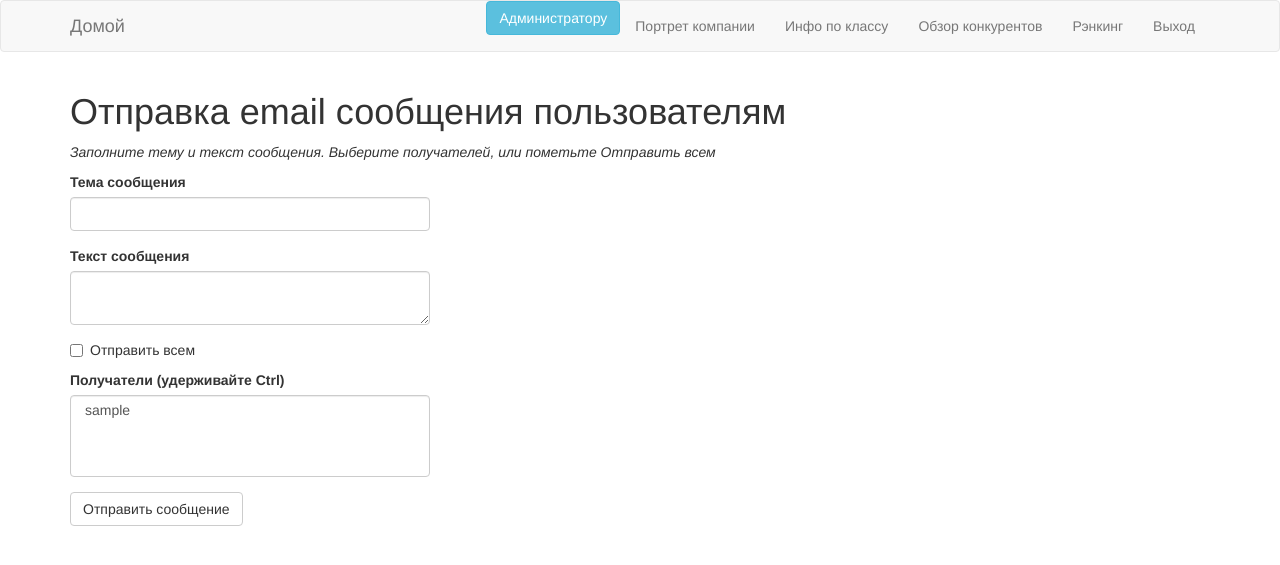
After one commit to mokhnatkin/insmkt, a Flask app: page /send_email_to_users in a window 1280 px wide. The commit adds this page. Shown: the top 565 px of the page. Run offline with Flask 2, Linux system fonts and the light colour scheme; a user stored in the database is signed in; tables that the repository leaves empty hold one stand-in row (values such as "Sample post"); some libraries are stand-ins or nearby versions.

Commit message:
emailing to users

```diff
--- a/app/forms.py
+++ b/app/forms.py
@@ -32,6 +32,12 @@ class RegistrationForm(FlaskForm):#зарегистрироваться
         user = User.query.filter_by(email=email.data).first()
         if user is not None:
             raise ValidationError('Пользователь с таким e-mail адресом уже зарегистрирован.')
+
+
+class EditUserForm(FlaskForm):#изменить пользователя
+    username = StringField('Логин',validators=[DataRequired()])
+    email = StringField('E-mail',validators=[DataRequired(), Email()])
+    submit = SubmitField('Изменить')
 
 
 class PostForm(FlaskForm):#опубликовать пост
@@ -228,3 +234,17 @@ class AddEditClassForm(FlaskForm):#добавить новый класс стр
     voluntary_personal = BooleanField('Относится к добровольному личному страхованию')
     voluntary_property = BooleanField('Относится к добровольному имущественному страхованию')
     submit = SubmitField('Добавить / изменить')
+
+
+class SendEmailToUsersForm(FlaskForm):#отправить всем пользователям email
+    subject = StringField('Тема сообщения',validators=[DataRequired()])
+    body = TextAreaField('Текст сообщения',validators=[DataRequired(), Length(min=1,max=500)])
+    send_to_all = BooleanField('Отправить всем')
+    users = SelectMultipleField('Получатели (удерживайте Ctrl)',choices = [])
+    submit = SubmitField('Отправить сообщение')
+
+    def __init__(self, *args, **kwargs):
+        super(SendEmailToUsersForm, self).__init__(*args, **kwargs)
+        all_users = User.query.order_by(User.last_seen.desc()).all()
+        all_users_str = [(str(a.id), a.username) for a in all_users]
+        self.users.choices = all_users_str
--- a/app/routes.py
+++ b/app/routes.py
@@ -3,7 +3,7 @@ from app import app, db
 from app.forms import LoginForm, RegistrationForm, PostForm, DictUploadForm, DataUploadForm, \
                 ComputePerMonthIndicators, CompanyProfileForm, ClassProfileForm, PeersForm, \
                 RankingForm, DictSelectForm, AddNewCompanyName, AddNewClassName, \
-                AddEditCompanyForm, AddEditClassForm
+                AddEditCompanyForm, AddEditClassForm, SendEmailToUsersForm, EditUserForm
 from flask_login import current_user, login_user, logout_user, login_required
 from app.models import User, Post, Upload, Company, Insclass, Indicator, Financial, \
             Premium, Claim, Financial_per_month, Premium_per_month, Claim_per_month, \
@@ -23,6 +23,7 @@ import numpy as np
 from xlrd import open_workbook
 from functools import wraps
 import random
+from exchangelib import Account, Credentials, Configuration, DELEGATE, Message
 
 
 @app.before_request
@@ -177,6 +178,23 @@ def user(username):
     user = User.query.filter_by(username=username).first_or_404()
     posts = Post.query.filter_by(author=user).order_by(Post.timestamp.desc())
     return render_template('user.html',user=user,posts=posts)
+
+
+@app.route('/edit_user/<user_id>',methods=['GET', 'POST'])#редактировать email пользователя
+@login_required
+@required_roles('admin')
+def edit_user(user_id=None):
+    form = EditUserForm()
+    obj = User.query.filter(User.id == user_id).first()
+    if request.method == 'GET':
+        form = EditUserForm(obj=obj)
+    if form.validate_on_submit():
+        obj.username = form.username.data
+        obj.email = form.email.data
+        db.session.commit()
+        flash('Успешно изменено!')
+        return redirect(url_for('edit_user', user_id=user_id))
+    return render_template('edit_user.html',form=form)
 
 
 @app.route('/users')#список пользователей
@@ -2058,3 +2076,48 @@ def edit_class(class_id=None):
         flash('Успешно изменено!')
         return redirect(url_for('edit_class', class_id=class_id))
     return render_template('add_edit_class.html',form=form)
+
+
+def send_email(subject,body,recipients):#функция отправки email с заданной темой, телом
+    credentials = Credentials(username=app.config['EXCHANGE_USERNAME'],password=app.config['EXCHANGE_PASSWORD'])
+    config = Configuration(server=app.config['EXCHANGE_SERVER'],credentials=credentials)
+    account = Account(primary_smtp_address=app.config['EXCHANGE_PRIMARY_SMTP_ADDRESS'],config=config,autodiscover=False,access_type=DELEGATE)
+    m = Message(account=account,subject=subject,body=body,to_recipients=recipients)
+    m.send()
+
+
+@app.route('/send_email_to_users',methods=['GET', 'POST'])#отправить мейл пользователям
+@login_required
+@required_roles('admin')
+def send_email_to_users():
+    form = SendEmailToUsersForm()
+    descr = 'Заполните тему и текст сообщения. Выберите получателей, или пометьте Отправить всем'
+    if form.validate_on_submit():
+        subject = form.subject.data
+        body = form.body.data
+        send_to_all = form.send_to_all.data
+        recipients = list()
+        users_selected = list()
+        if send_to_all == True:#отправляем всем пользователям
+            try:
+                users = User.query.all()
+                for u in users:
+                    recipients.append(u.email)
+            except:
+                flash('Не могу получить список пользователей с сервера')
+                return redirect(url_for('send_email_to_users'))
+        else:#отправляем только выбранным
+            user_list = form.users.data
+            for c in user_list:#convert id to int
+                users_selected.append((int(c),))
+            for u in users_selected:
+                _u = User.query.filter(User.id == u[0]).first()
+                recipients.append(_u.email)
+        try:#пытаемся отправить сообщение
+            send_email(subject,body,recipients)
+        except:
+            flash('Не могу отправить сообщение')
+            return redirect(url_for('send_email_to_users'))
+        flash('Сообщение отправлено.')
+        return redirect(url_for('send_email_to_users'))
+    return render_template('send_email.html', form=form, descr=descr)
--- a/app/templates/base.html
+++ b/app/templates/base.html
@@ -38,7 +38,7 @@
                                             <li><a class="dropdown-item" href="{{ url_for('computes') }}">Выполненные перерасчеты</a></li>
                                             <li><a class="dropdown-item" href="{{ url_for('users') }}">Список пользователей</a></li>
                                             <li><a href="{{ url_for('explore') }}">Все посты</a></li>
-                                            <li><a href="{{ url_for('user',username=current_user.username) }}">Профиль</a></li>
+                                            <li><a href="{{ url_for('send_email_to_users') }}">Отправить email</a></li>
                                         </ul>
                                     </div>
                                 </div>
--- /dev/null
+++ b/app/templates/send_email.html
@@ -0,0 +1,12 @@
+{% extends "base.html" %}
+{% import 'bootstrap/wtf.html' as wtf %}
+
+{% block app_content %}
+    <h1>Отправка email сообщения пользователям</h1>
+    <p><i>{{ descr }}</i></p>
+    <div class="row">
+        <div class="col-md-4">
+            {{ wtf.quick_form(form) }}
+        </div>
+    </div>
+{% endblock %}
--- a/app/templates/users.html
+++ b/app/templates/users.html
@@ -10,6 +10,7 @@
             <th>Роль</th>
             <th>e-mail</th>
             <th>Последний вход</th>
+            <th>Изменить</th>
         </tr>
         {% if users_len>0 %}
             {% for rownum in range(users_len) %}
@@ -18,7 +19,8 @@
                     <td><a href="{{ url_for('user',username=users[rownum].username) }}">{{ users[rownum].username }}</a></td>
                     <td>{{ users[rownum].role }}</td>
                     <td>{{ users[rownum].email }}</td>
-                    <td>{{ moment(users[rownum].last_seen).format('LLL') }} </td>
+                    <td>{{ moment(users[rownum].last_seen).format('LLL') }}</td>
+                    <td><a href="{{ url_for('edit_user',user_id=users[rownum].id) }}">Изменить</a></td>
                 </tr>
             {% endfor %}
         {% endif %}
--- a/config.py
+++ b/config.py
@@ -15,3 +15,8 @@ class Config(object):
     UPLOAD_FOLDER = 'files_uploaded'#path to uploaded files
     MAX_CONTENT_PATH = 10485760#max size of uploaded file - 10MB
     ALLOWED_EXTENSIONS = set(['xls', 'xlsx'])#extensions allowed for file uploads
+    #Echange server conf
+    EXCHANGE_USERNAME = os.environ.get('EXCHANGE_USERNAME')
+    EXCHANGE_PASSWORD = os.environ.get('EXCHANGE_PASSWORD')
+    EXCHANGE_SERVER = os.environ.get('EXCHANGE_SERVER')
+    EXCHANGE_PRIMARY_SMTP_ADDRESS = os.environ.get('EXCHANGE_PRIMARY_SMTP_ADDRESS')
```
Also changed, not shown: app/templates/edit_user.html (added, +13 -0 lines).
